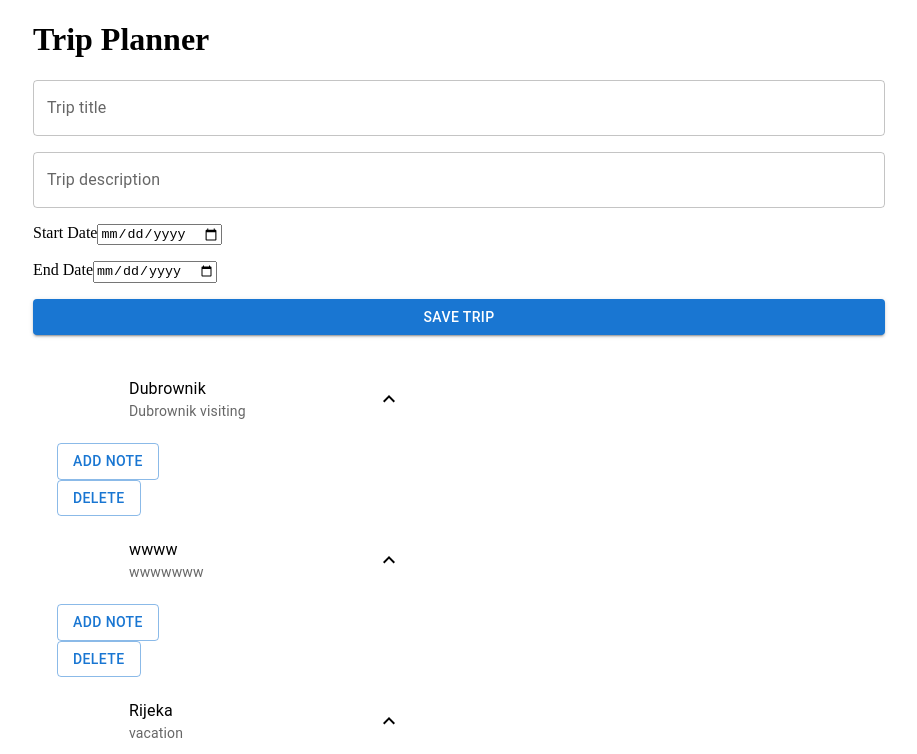
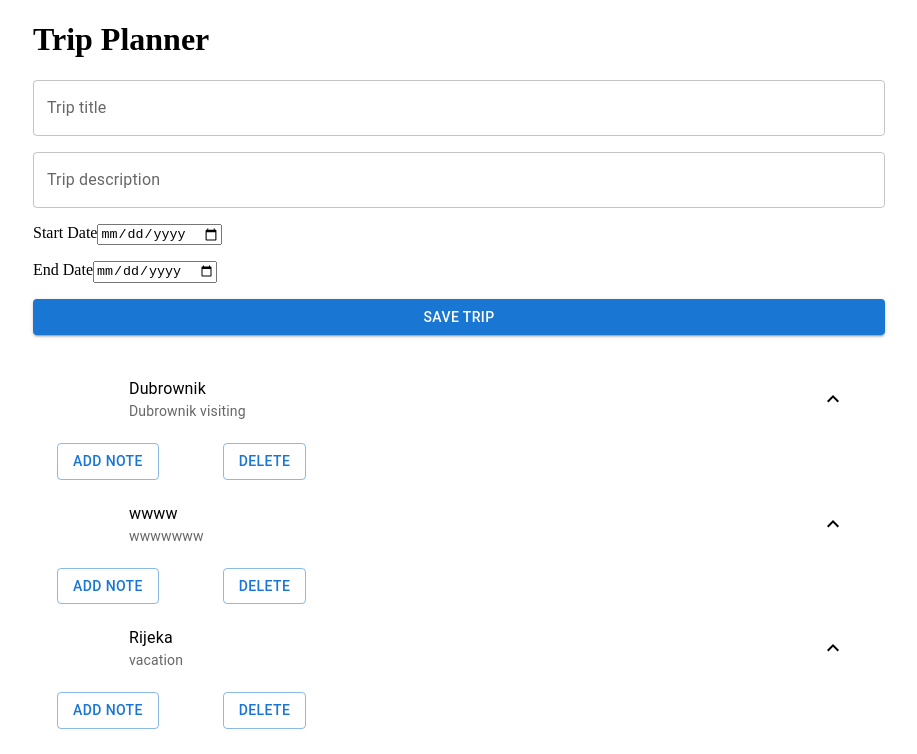
Before and after one commit to duszaemilia/trip-planner, a React (Vite) app: page / in a window 1280 px wide. Shown: the top 754 px of the page, without its empty margins (181-1098 px from the left). Built offline with nearby package versions, Linux system fonts and the light colour scheme; data requests are answered from the project's data file; some icons are missing.

Commit message:
TripDetail grid fix

```diff
--- a/src/components/TripDetail.jsx
+++ b/src/components/TripDetail.jsx
@@ -9,32 +9,31 @@ import React from "react";
 import Grid from '@mui/material/Unstable_Grid2';
 
 
-
 export function TripDetail(props) {
     return <Container maxWidth="md">
         <Grid xs={12}>
             <List
-                sx={{ width: '100%', maxWidth: 360, bgcolor: 'background.paper' }}
+                sx={{width: '100%', maxWidth: '100%', bgcolor: 'background.paper'}}
                 component="nav"
                 aria-labelledby="nested-list-subheader"
 
             >
-                <ListItemButton onClick={()=>{}}>
+                <ListItemButton onClick={() => {
+                }}>
                     <ListItemIcon>
-                        <InboxIcon />
+                        <InboxIcon/>
                     </ListItemIcon>
                     <ListItemText primary={props.trip.title} secondary={props.trip.description}/>
-                    {open ? <ExpandLess /> : <ExpandMore />}
+                    {open ? <ExpandLess/> : <ExpandMore/>}
                 </ListItemButton>
 
             </List>
-
-        {props.noteId === props.trip.id ? (<AddNote tripId={props.trip.id}/>) : (
             <Stack spacing={4} gap={4} direction="row">
-            <Button onClick={props.onClick} variant="outlined">Add note</Button>
+                {props.noteId === props.trip.id ? (<AddNote tripId={props.trip.id}/>) : (
+                    <Button onClick={props.onClick} variant="outlined">Add note</Button>
+                )}
+                <Button onClick={props.onClick1} data-id={props.trip.id} variant="outlined">Delete</Button>
             </Stack>
-           )}
-        <Button onClick={props.onClick1} data-id={props.trip.id} variant="outlined">Delete</Button>
         </Grid>
     </Container>;
 }
```
